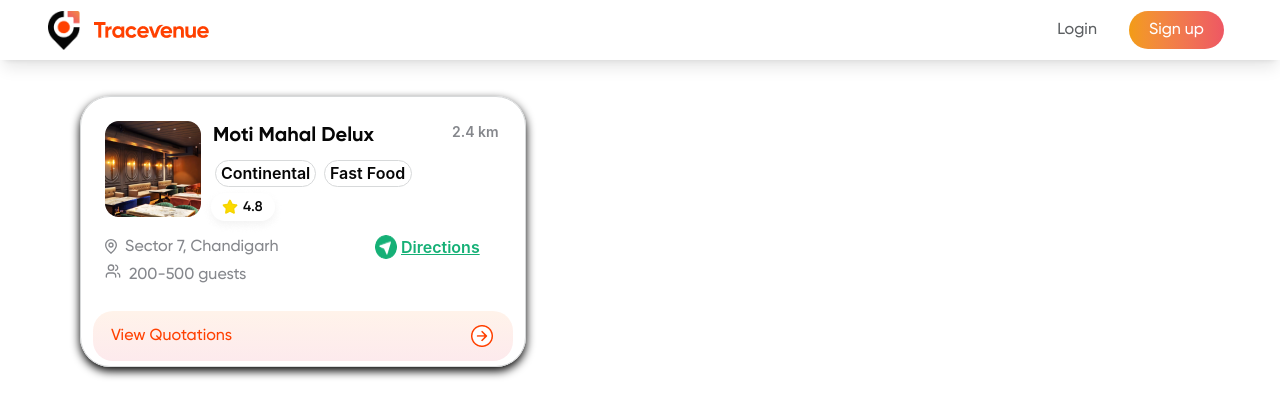
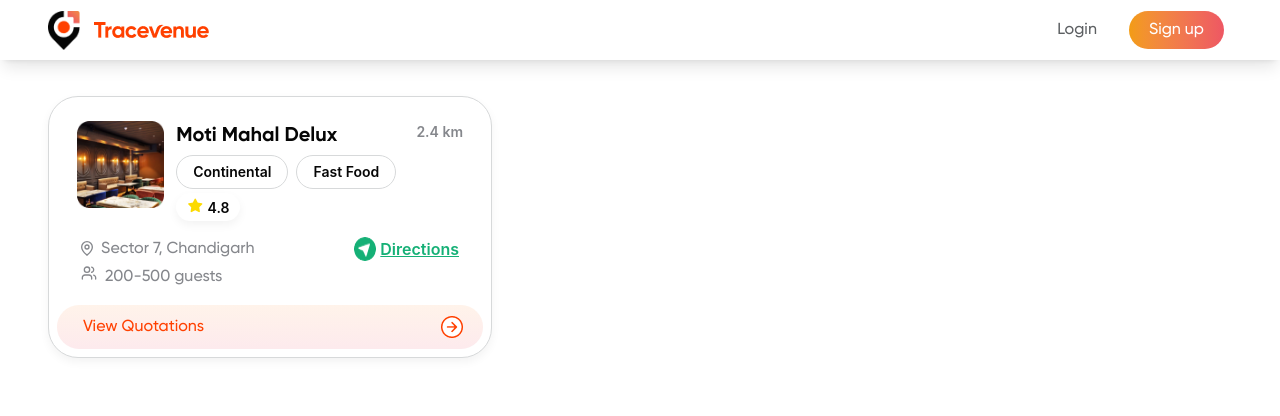
Before and after one commit to Prince5632/tracevenue-revamped, a React (Vite) app: page /Quotation in a window 1280 px wide. Shown: the top 416 px of the page. Built offline with nearby package versions, Linux system fonts and the light colour scheme; no server answers.

Commit message:
resolved rating tag

```diff
--- a/src/features/venue/enquiry/components/Quotation/QuotationCard.jsx
+++ b/src/features/venue/enquiry/components/Quotation/QuotationCard.jsx
@@ -1,40 +1,158 @@
-import React from 'react'
-import CardImage from "@/assets/QuotationCard/QuotationCardIMG.png"
-import ArrowImage from "@assets/QuotationCard/QuotationsArrow.png"
-import RatingImage from "@assets/QuotationCard/QuotationRating.png"
-import DirectionImage from "@assets/QuotationCard/QuotationDirectionLogo.png"
+import React from "react";
+import CardImage from "@/assets/QuotationCard/QuotationCardIMG.png";
+import ArrowImage from "@assets/QuotationCard/QuotationsArrow.png";
+import RatingImage from "@assets/QuotationCard/QuotationRating.png";
+import DirectionImage from "@assets/QuotationCard/QuotationDirectionLogo.png";
+import { Badge, Button, Card } from "@/shared";
 const QuotationCard = () => {
-    return <>
-        <div className=" w-full max-w-[446px] mt-[80px] ml-[40px] h-[271px] top-[346px] rounded-[30px] p-6  border-[1px] border-[#D7D9DA] shadow-[0_4px_10px_#000000]">
-            <div className="flex  w-full">
+  return (
+    <>
+      {/* <div className="max-w-[444px]  mt-[70px] rounded-[30px] border-[1px] border-[#D7D9DA]  shadow-[0_4px_10px_#0000000d] mx-2"> */}
 
-                <div className="w-[96px] h-[96px]  left-[30px] ">
-                    <img className="w-full h-full " src={CardImage} alt="" />
-                    <div className="flex mt-4.5 ">
+      <Card
+        variant="default"
+        className="max-w-[444px] rounded-[30px] border border-[#D7D9DA] shadow-[0_4px_10px_#0000000d] mx-2 !p-2 !pt-6 "
+      >
+        <Card.Body>
+          <div className="flex px-5 pb-4">
+            <div className="w-[96px] h-[96px]">
+              <img src={CardImage} alt="" />
+            </div>
 
+            <div className=" ml-3   ">
+              <h1 className="text-[20px] font-bold ">Moti Mahal Delux </h1>
+              <div className="flex flex-row gap-1 sm:gap-2 items-center w-full mt-1 overflow-hidden">
+                <Badge
+                  variant="outline"
+                  className="text-[#060606] font-semibold"
+                >
+                  Continental
+                </Badge>
+                <Badge
+                  variant="outline"
+                  className="text-[#060606] w-[100px] font-semibold"
+                >
+                  Fast Food
+                </Badge>
+              </div>
+              <div className="mt-1 w-[64px] h-[28px] rounded-[30px] bg-white flex justify-center items-center shadow-[0_4px_10px_#0000000d]">
+                <i className="fa-solid fa-star text-[#FCDA00] text-[13.33px] mr-1"></i>
+                <span className="text-[14px] font-semibold text-[#060606]">
+                  4.8
+                </span>
+              </div>
+            </div>
+            <div className=" ml-auto pl-5 whitespace-nowrap text-[14px]  text-[14px] font-semibold text-[#85878C]">
+              2.4 km
+            </div>
+          </div>
 
-                        <svg className="mt-1 shrink-0" width="12" height="15" viewBox="0 0 12 15" fill="none" xmlns="http://www.w3.org/2000/svg">
-                            <path d="M11.3334 6.00008C11.3334 9.32875 7.64075 12.7954 6.40075 13.8661C6.28523 13.9529 6.14461 13.9999 6.00008 13.9999C5.85555 13.9999 5.71493 13.9529 5.59941 13.8661C4.35941 12.7954 0.666748 9.32875 0.666748 6.00008C0.666748 4.58559 1.22865 3.22904 2.22885 2.22885C3.22904 1.22865 4.58559 0.666748 6.00008 0.666748C7.41457 0.666748 8.77112 1.22865 9.77132 2.22885C10.7715 3.22904 11.3334 4.58559 11.3334 6.00008Z" stroke="#85878C" stroke-width="1.33333" stroke-linecap="round" stroke-linejoin="round" />
-                            <path d="M5.99878 8C7.10335 8 7.99878 7.10457 7.99878 6C7.99878 4.89543 7.10335 4 5.99878 4C4.89421 4 3.99878 4.89543 3.99878 6C3.99878 7.10457 4.89421 8 5.99878 8Z" stroke="#85878C" stroke-width="1.33333" stroke-linecap="round" stroke-linejoin="round" />
+          <div className="flex justify-between px-6 pb-4">
+            <div className=" flex flex-col ">
+              <div className="flex bg-white">
+                <svg
+                  className="mt-1 shrink-0"
+                  width="12"
+                  height="15"
+                  viewBox="0 0 12 15"
+                  fill="none"
+                  xmlns="http://www.w3.org/2000/svg"
+                >
+                  <path
+                    d="M11.3334 6.00008C11.3334 9.32875 7.64075 12.7954 6.40075 13.8661C6.28523 13.9529 6.14461 13.9999 6.00008 13.9999C5.85555 13.9999 5.71493 13.9529 5.59941 13.8661C4.35941 12.7954 0.666748 9.32875 0.666748 6.00008C0.666748 4.58559 1.22865 3.22904 2.22885 2.22885C3.22904 1.22865 4.58559 0.666748 6.00008 0.666748C7.41457 0.666748 8.77112 1.22865 9.77132 2.22885C10.7715 3.22904 11.3334 4.58559 11.3334 6.00008Z"
+                    stroke="#85878C"
+                    stroke-width="1.33333"
+                    stroke-linecap="round"
+                    stroke-linejoin="round"
+                  />
+                  <path
+                    d="M5.99878 8C7.10335 8 7.99878 7.10457 7.99878 6C7.99878 4.89543 7.10335 4 5.99878 4C4.89421 4 3.99878 4.89543 3.99878 6C3.99878 7.10457 4.89421 8 5.99878 8Z"
+                    stroke="#85878C"
+                    stroke-width="1.33333"
+                    stroke-linecap="round"
+                    stroke-linejoin="round"
+                  />
                 </svg>
-                        <span className="ml-2 text-[16px]  text-[#85878C] w-[170px] shrink-0">Sector 7, Chandigarh</span>
 
-                         <img className="ml-[80px] w-[22px] h-[22px] rounded-[11px]" src={DirectionImage} alt="" />
+                <span className="ml-2 text-[16px]  text-[#85878C] w-[170px]  shrink-0">
+                  Sector 7, Chandigarh
+                </span>
+              </div>
 
-                         <a className=" font-semibold !underline !text-[#15B076] ml-1" href="#">Directions</a>
+              <div className="flex mt-1">
+                <svg
+                  className="shrink-0"
+                  width="16"
+                  height="16"
+                  viewBox="0 0 16 16"
+                  fill="none"
+                  xmlns="http://www.w3.org/2000/svg"
+                >
+                  <path
+                    d="M10.6654 14V12.6667C10.6654 11.9594 10.3844 11.2811 9.88432 10.781C9.38422 10.281 8.70594 10 7.9987 10H3.9987C3.29145 10 2.61318 10.281 2.11308 10.781C1.61298 11.2811 1.33203 11.9594 1.33203 12.6667V14"
+                    stroke="#85878C"
+                    stroke-width="1.33333"
+                    stroke-linecap="round"
+                    stroke-linejoin="round"
+                  />
+                  <path
+                    d="M10.668 2.08545C11.2398 2.2337 11.7462 2.56763 12.1078 3.03482C12.4693 3.50202 12.6654 4.07604 12.6654 4.66678C12.6654 5.25752 12.4693 5.83154 12.1078 6.29874C11.7462 6.76594 11.2398 7.09987 10.668 7.24812"
+                    stroke="#85878C"
+                    stroke-width="1.33333"
+                    stroke-linecap="round"
+                    stroke-linejoin="round"
+                  />
+                  <path
+                    d="M14.668 13.9998V12.6664C14.6675 12.0756 14.4709 11.5016 14.1089 11.0346C13.7469 10.5677 13.2401 10.2341 12.668 10.0864"
+                    stroke="#85878C"
+                    stroke-width="1.33333"
+                    stroke-linecap="round"
+                    stroke-linejoin="round"
+                  />
+                  <path
+                    d="M5.9987 7.33333C7.47146 7.33333 8.66536 6.13943 8.66536 4.66667C8.66536 3.19391 7.47146 2 5.9987 2C4.52594 2 3.33203 3.19391 3.33203 4.66667C3.33203 6.13943 4.52594 7.33333 5.9987 7.33333Z"
+                    stroke="#85878C"
+                    stroke-width="1.33333"
+                    stroke-linecap="round"
+                    stroke-linejoin="round"
+                  />
+                </svg>
+                <span className="ml-2 text-[16px]  text-[#85878C] w-[170px] shrink-0">
+                  200-500 guests
+                </span>
+              </div>
+            </div>
 
+            <div>
+              <div className="flex bg-white">
+                <img
+                  className=" max-w-[22px]  rounded-[11px]"
+                  src={DirectionImage}
+                  alt=""
+                />
+
+                <a
+                  className=" font-semibold !underline !text-[#15B076] ml-1"
+                  href="#"
+                >
+                  Directions
+                </a>
               </div>
-                    <div className="flex mt-1">
-                        <svg className="shrink-0" width="16" height="16" viewBox="0 0 16 16" fill="none" xmlns="http://www.w3.org/2000/svg">
-                            <path d="M10.6654 14V12.6667C10.6654 11.9594 10.3844 11.2811 9.88432 10.781C9.38422 10.281 8.70594 10 7.9987 10H3.9987C3.29145 10 2.61318 10.281 2.11308 10.781C1.61298 11.2811 1.33203 11.9594 1.33203 12.6667V14" stroke="#85878C" stroke-width="1.33333" stroke-linecap="round" stroke-linejoin="round" />
-                            <path d="M10.668 2.08545C11.2398 2.2337 11.7462 2.56763 12.1078 3.03482C12.4693 3.50202 12.6654 4.07604 12.6654 4.66678C12.6654 5.25752 12.4693 5.83154 12.1078 6.29874C11.7462 6.76594 11.2398 7.09987 10.668 7.24812" stroke="#85878C" stroke-width="1.33333" stroke-linecap="round" stroke-linejoin="round" />
-                            <path d="M14.668 13.9998V12.6664C14.6675 12.0756 14.4709 11.5016 14.1089 11.0346C13.7469 10.5677 13.2401 10.2341 12.668 10.0864" stroke="#85878C" stroke-width="1.33333" stroke-linecap="round" stroke-linejoin="round" />
-                            <path d="M5.9987 7.33333C7.47146 7.33333 8.66536 6.13943 8.66536 4.66667C8.66536 3.19391 7.47146 2 5.9987 2C4.52594 2 3.33203 3.19391 3.33203 4.66667C3.33203 6.13943 4.52594 7.33333 5.9987 7.33333Z" stroke="#85878C" stroke-width="1.33333" stroke-linecap="round" stroke-linejoin="round" />
-                        </svg>
-                        <span className="ml-2 text-[16px]  text-[#85878C] w-[170px] shrink-0">200-500 guests</span>
+            </div>
+          </div>
+          <Button
+            variant="secondary"
+            className="bg-gradient-to-b from-[#FFF3EA] to-[#FDEAED] !transition-none flex !justify-between w-full border-none"
+          >
+            <span className="pl-1.5 text-primary">View Quotations</span>
 
-                    </div>
-                    <div className="w-[420px] h-[50px]  rounded-[20px] mt-6 pt-[15px] pr-[20px] pb-[15px]  bg-gradient-to-b from-[#FFF3EA] to-[#FDEAED] flex justify-between -ml-3">
+            <img src={ArrowImage} alt="" />
+          </Button>
+        </Card.Body>
+      </Card>
+
+      {/* <div className="px-1.5 mb-2"> */}
+      {/* <div className="w-full h-[50px]  rounded-[20px] mt-6  pt-[15px] pr-[20px] pb-[15px]  bg-gradient-to-b from-[#FFF3EA] to-[#FDEAED] flex justify-between ">
 
                     <button
                         className="font-semibold w-full ml-3 items-center text-[#FF4000] flex justify-between cursor-pointer ">
@@ -42,36 +160,12 @@ const QuotationCard = () => {
 
                         <img src={ArrowImage} alt="" />
                     </button>
-                    </div>
+                </div> */}
 
-                </div>
+      {/* </div> */}
+      {/* </div> */}
+    </>
+  );
+};
 
-                <div>
-
-                    <div className="w-full h-[25px] ml-3 text-[20px] font-bold flex-1 ">Moti Mahal Delux</div>
-
-                    <div className="flex gap-2 ml-3.5 mt-3.5">
-
-
-                        <div className="w-[101px] h-[27px] rounded-[30px] border-[1px] border-[#D7D9DA] ">
-                            <span className="px-[5px] py-[12px] font-semibold text-[#060606]">Continental</span>
-
-                            <img src="" alt="" />
-                        </div>
-
-                        <div className="w-[88px] h-[27px] border-[1px] border-[#D7D9DA] rounded-[30px]" >
-
-                            <span className="px-[5px] py-[12px] font-semibold text-[#060606]">Fast Food</span>
-                        </div>
-                    </div>
-                    <div><img src={RatingImage} alt="" /></div>
-                </div>
-
-                <div className=" ml-[40px] w-[50px] h-[17px] text-[14px] font-semibold text-[#85878C]">2.4 km</div>
-            </div>
-
-        </div>
-    </>
-}
-
-export default QuotationCard
+export default QuotationCard;
```
Also changed, not shown: src/shared/components/ui/Button.jsx (+5 -7 lines). Lines whose indentation alone changed are shown as unchanged.
